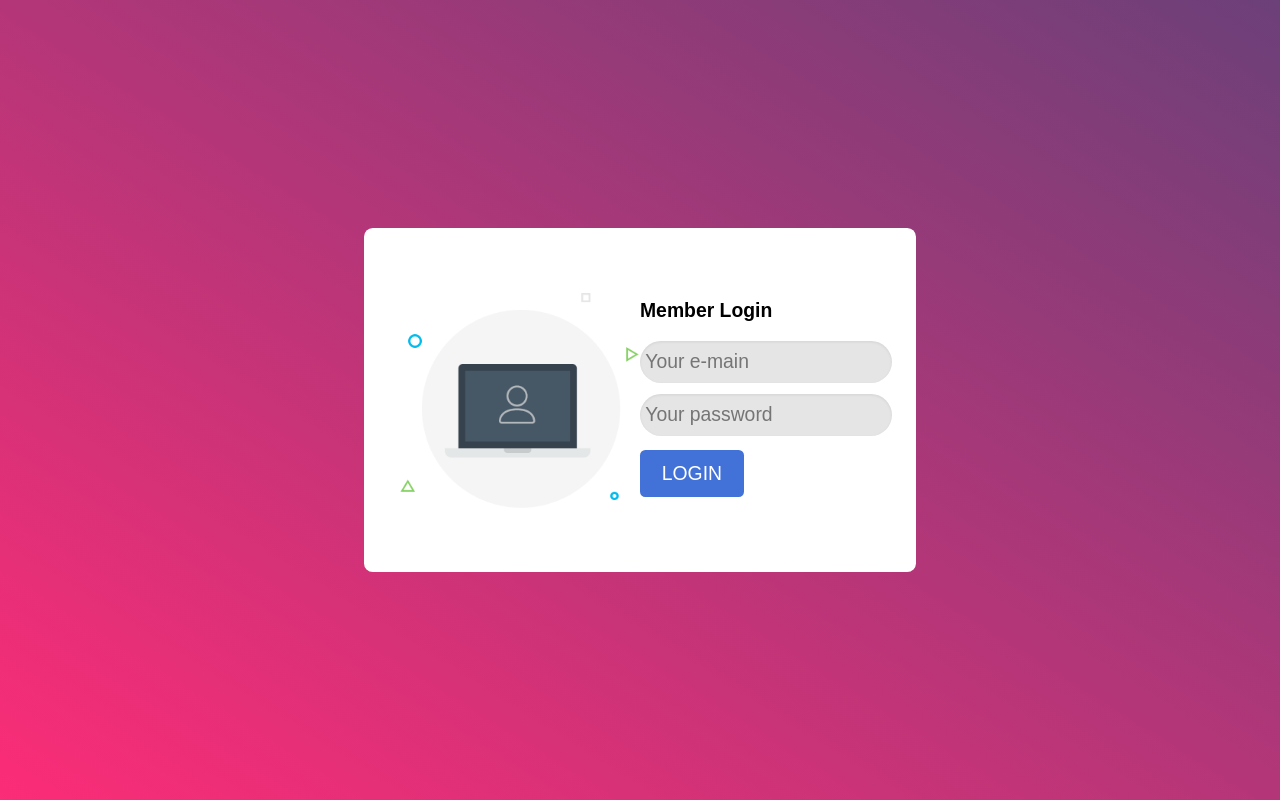
After one commit to pjhoodsta/APU_Web_Project_Sanctuary, a PHP site: page /log-in.html in a window 1280 px wide. The commit adds this page. Run offline with PHP 8.4, Linux system fonts and the light colour scheme.

Commit message:
working on Login input

```diff
--- /dev/null
+++ b/log-in.html
@@ -0,0 +1,47 @@
+<!DOCTYPE html>
+<html lang="en">
+  <head>
+    <meta charset="UTF-8" />
+    <meta http-equiv="X-UA-Compatible" content="IE=edge" />
+    <meta name="viewport" content="width=device-width, initial-scale=1.0" />
+    <title>Log In</title>
+    <link rel="stylesheet" href="style.css" />
+  </head>
+  <body class="gradient">
+    <header></header>
+    <main>
+      <section class="card" id="log-in">
+        <div class="card-item-wrapper">
+          <div class="card-item">
+            <img src="./images/log-in-image.webp" alt="log-in-image" />
+          </div>
+        </div>
+        <div class="card-item-wrapper card-item-wrapper-login flex-box-column">
+          <h1>Member Login</h1>
+          <form action="" method="POST">
+            <div class="card-item">
+              <input
+                class="login"
+                type="text"
+                id="e-mail"
+                name="login"
+                placeholder="Your e-main"
+              />
+            </div>
+            <div class="card-item">
+              <input
+                class="login"
+                type="text"
+                id="password"
+                name="login"
+                placeholder="Your password"
+              />
+            </div>
+            <button>LOGIN</button>
+          </form>
+        </div>
+      </section>
+    </main>
+    <footer></footer>
+  </body>
+</html>
--- a/styles.css
+++ b/style.css
@@ -69,17 +69,27 @@ button {
   width: 5.9rem;
 }
 
-section.card-registration {
+img {
+  vertical-align: middle;
+  border-style: none;
+  max-width: 100%;
+  height: auto;
+}
+
+section.card {
   border-radius: 0.5rem;
   border: none;
 
   display: flex;
-  flex-direction: column;
 
   width: 27.4rem;
   height: 100%;
   background-color: white;
   padding: 2rem;
+}
+
+.flex-box-column {
+  flex-direction: column;
 }
 
 .card-item-wrapper {
@@ -88,10 +98,17 @@ section.card-registration {
   margin-block: 1.5rem;
   width: 100%;
 }
+.card-item-wrapper-login {
+  justify-content: space-around;
+}
 
 .card-item {
+}
+
+.card-item-registration-width {
   width: 46.2%;
 }
+
 .radio-container {
   display: flex;
   justify-content: flex-start;
@@ -105,6 +122,21 @@ section.card-registration {
   display: flex;
   margin-right: 1.9rem;
 }
+
+input[type="text"] {
+  appearance: none;
+  /* For iOS < 15 to remove gradient background */
+  background-color: #e5e5e5;
+  /* Not removed via appearance */
+  outline: none;
+  border-radius: 1.4rem;
+  place-content: center;
+}
+
+input.login {
+  margin-bottom: 0.6rem;
+}
+
 input[type="radio"] {
   appearance: none;
   /* For iOS < 15 to remove gradient background */
```
Also changed, not shown: registration.html (+10 -10 lines), images/log-in-image.webp (added).
